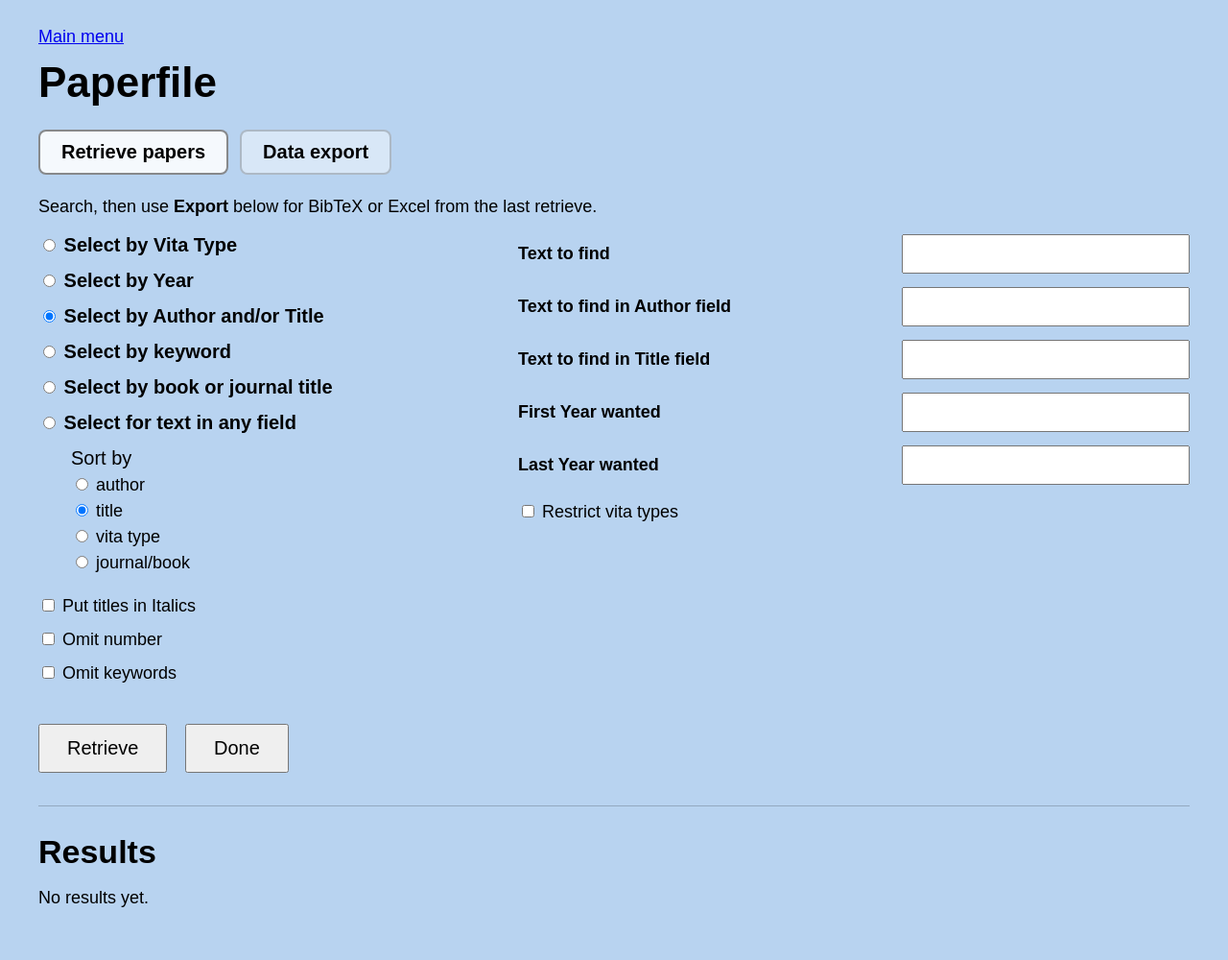
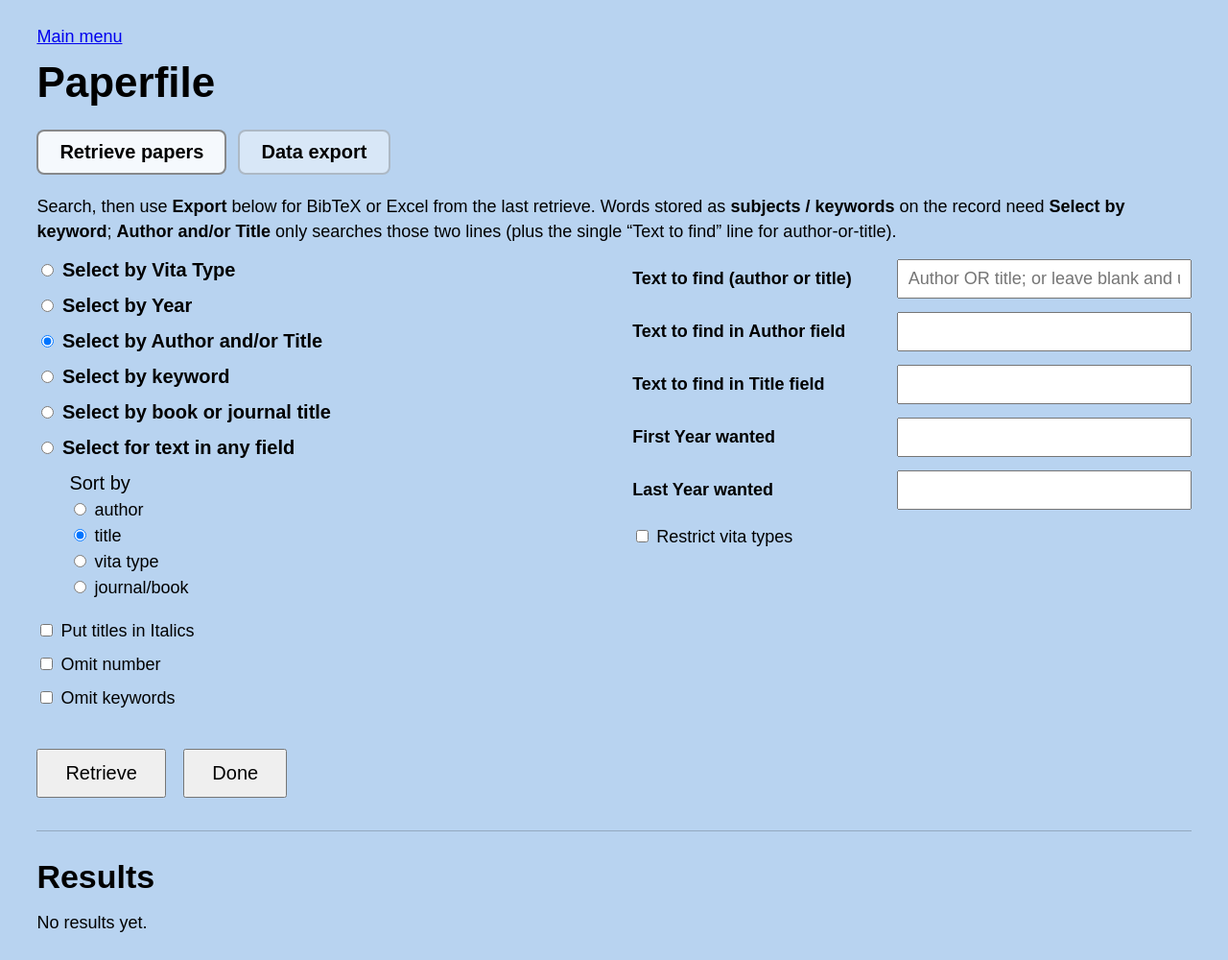
Before and after one commit to yanny2five/paperfile-web, a Flask app: page /retrieve in a window 1280 px wide. Shown: the whole page at 96% size. Before the commit the page ends 945 px from the top, so only its background shows below. Run offline with Flask 3, Linux system fonts and the light colour scheme.

Commit message:
Fix Author/Title Text to find POST; responsive embed layout; hint for keyword mode
- Use query_author_title when author/title boxes empty (OR match); avoids empty AND matching all rows
- viewport meta, fluid padding/grid/field columns for narrow Sites iframe
- Short user hint: subjects/keywords need Select by keyword mode

Made-with: Cursor

```diff
--- a/app.py
+++ b/app.py
@@ -157,10 +157,17 @@ def _run_retrieve_form_search(papers, form):
     omit_number = "omit_number" in form
     omit_keywords = "omit_keywords" in form
     if search_type == "author_title":
-        query = {
-            "author": form.get("author_query", ""),
-            "title": form.get("title_query", ""),
-        }
+        author = (form.get("author_query") or "").strip()
+        title = (form.get("title_query") or "").strip()
+        combined = (form.get("query_author_title") or "").strip()
+        if author or title:
+            query = {"author": author, "title": title}
+        elif combined:
+            # "Text to find" box (query_author_title): same as desktop single-line
+            # search — substring in author OR title (search_service author_title string).
+            query = combined
+        else:
+            query = {"author": "", "title": ""}
     else:
         query_field_map = {
             "number": "query_number",
--- a/templates/_paperfile_search_styles.html
+++ b/templates/_paperfile_search_styles.html
@@ -3,20 +3,30 @@
             font-family: Arial, sans-serif;
             background: #b8d3f0;
             margin: 0;
-            padding: 28px 40px;
+            padding: clamp(12px, 2.5vw, 28px) clamp(10px, 3vw, 40px);
+            box-sizing: border-box;
+            max-width: 100%;
+            overflow-x: hidden;
         }
 
         h1 {
             margin-top: 0;
             margin-bottom: 24px;
-            font-size: 44px;
+            font-size: clamp(26px, 5vw, 44px);
         }
 
         .main-grid {
             display: grid;
             grid-template-columns: 1fr 1fr;
-            gap: 48px;
+            gap: clamp(16px, 3vw, 48px);
             align-items: start;
+            max-width: 100%;
+        }
+
+        @media (max-width: 900px) {
+            .main-grid {
+                grid-template-columns: 1fr;
+            }
         }
 
         .radio-group label,
@@ -50,10 +60,11 @@
 
         .field-row {
             display: none;
-            grid-template-columns: 380px 300px;
+            grid-template-columns: minmax(0, 1fr) minmax(0, 1.2fr);
             align-items: center;
-            gap: 20px;
+            gap: 12px 20px;
             margin-bottom: 14px;
+            max-width: 100%;
         }
 
         .field-row.active {
@@ -173,9 +184,9 @@
         }
 
         .mode-hint {
-            font-size: 18px;
+            font-size: clamp(15px, 2.2vw, 18px);
             margin-bottom: 16px;
-            max-width: 900px;
+            max-width: min(100%, 1200px);
             line-height: 1.45;
         }
 
--- a/templates/_retrieve_search_form.html
+++ b/templates/_retrieve_search_form.html
@@ -91,8 +91,8 @@
             <div>
                 <div class="field-panel">
                     <div class="field-row mode-author_title mode-any_field active-field-target">
-                        <label for="query">Text to find</label>
-                        <input type="text" id="query" name="query_author_title" value="{{ request.form.get('query_author_title', '') }}">
+                        <label for="query">Text to find (author or title)</label>
+                        <input type="text" id="query" name="query_author_title" value="{{ request.form.get('query_author_title', '') }}" placeholder="Author OR title; or leave blank and use the two fields below (AND)">
                     </div>
 
                     <div class="field-row mode-vita_type active-field-target">
--- a/templates/_ui_head.html
+++ b/templates/_ui_head.html
@@ -1,3 +1,4 @@
+<meta name="viewport" content="width=device-width, initial-scale=1">
 {% if ui_theme == 'soft' %}
 <link rel="stylesheet" href="{{ url_for('static', filename='css/ui-soft.css') }}">
 {% endif %}
--- a/templates/index.html
+++ b/templates/index.html
@@ -17,7 +17,8 @@
     </div>
 
     {% if ui_mode == 'retrieve' %}
-        <p class="mode-hint">Search, then use <strong>Export</strong> below for BibTeX or Excel from the last retrieve.</p>
+        <p class="mode-hint">Search, then use <strong>Export</strong> below for BibTeX or Excel from the last retrieve.
+        Words stored as <strong>subjects / keywords</strong> on the record need <strong>Select by keyword</strong>; <strong>Author and/or Title</strong> only searches those two lines (plus the single “Text to find” line for author-or-title).</p>
     {% else %}
         <p class="mode-hint">Select papers in <strong>Results</strong>, add them to the export list, then export from the right-hand panel.</p>
     {% endif %}
```
Also changed, not shown: tests/test_flask_deep_routes.py (+35 -0 lines).
